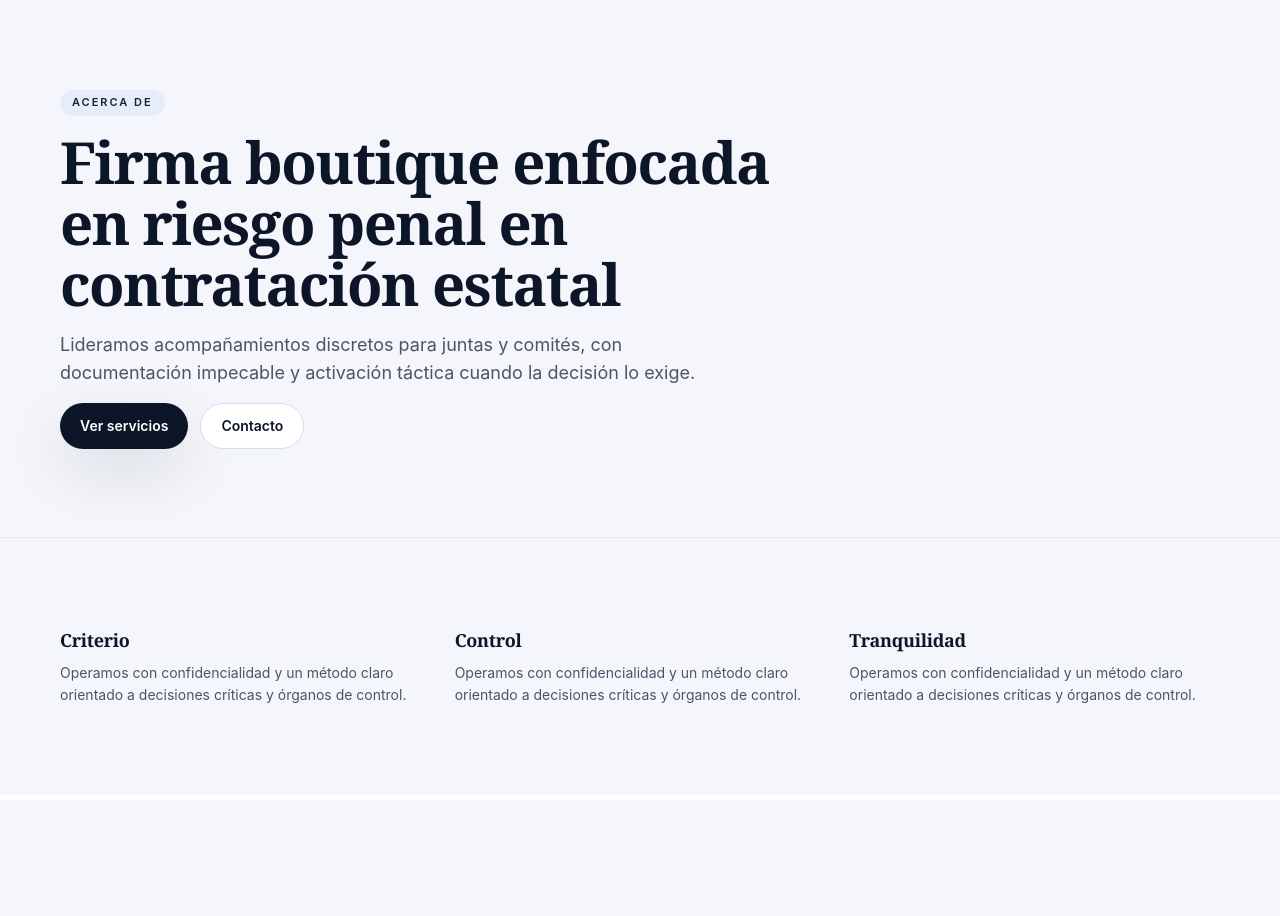
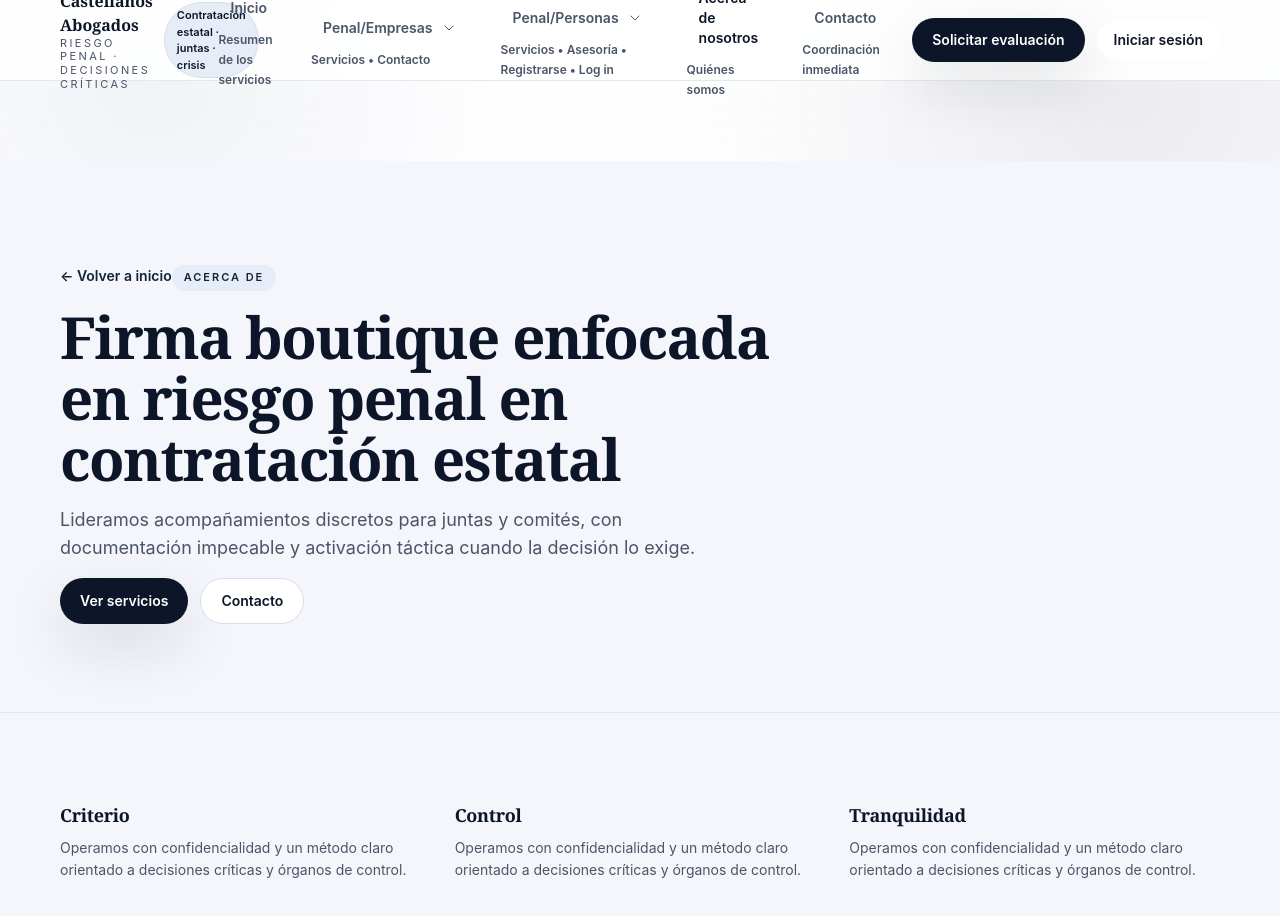
Before and after one commit to jjonnas1/castellanosabogados, a Next.js app: page /acerca-de in a window 1280 px wide. Shown: the top 916 px of the page. Before the commit the page ends 800 px from the top, so only its background shows below. Built offline with nearby package versions, Linux system fonts and the light colour scheme.

Commit message:
Ensure global header is persistent and aligned

```diff
--- a/app/acerca-de/page.tsx
+++ b/app/acerca-de/page.tsx
@@ -5,6 +5,12 @@ export default function AcercaDe() {
     <main className="bg-canvas text-ink">
       <section className="section-shell border-b border-border/70 bg-gradient-to-br from-ink/7 via-surface to-subtle/30">
         <div className="container space-y-4">
+          <Link
+            href="/"
+            className="inline-flex items-center gap-2 text-sm font-semibold text-accent-700 underline-offset-4 hover:underline"
+          >
+            ← Volver a inicio
+          </Link>
           <p className="pill w-fit">Acerca de</p>
           <h1 className="max-w-3xl">Firma boutique enfocada en riesgo penal en contratación estatal</h1>
           <p className="max-w-2xl text-lg text-muted">
--- a/app/components/SiteHeader.tsx
+++ b/app/components/SiteHeader.tsx
@@ -2,12 +2,13 @@
 
 import Link from "next/link";
 import { usePathname } from "next/navigation";
-import { useState } from "react";
+import { useEffect, useRef, useState } from "react";
 
 const navConfig = [
   {
     label: "Inicio",
     href: "/#resumen-servicios",
+    activePath: "/",
     description: "Resumen de los servicios",
     links: [{ label: "Resumen", href: "/#resumen-servicios" }],
   },
@@ -74,19 +75,54 @@ export default function SiteHeader() {
   const [mobileOpen, setMobileOpen] = useState(false);
   const [mobileDropdown, setMobileDropdown] = useState<Record<string, boolean>>({});
   const [desktopOpen, setDesktopOpen] = useState<string | null>(null);
+  const headerRef = useRef<HTMLElement | null>(null);
 
-  const isActive = (href?: string) => {
-    if (!href) return false;
-    if (href.startsWith("/#")) return pathname === "/";
-    return pathname === href || pathname.startsWith(`${href}/`);
+  const normalize = (href?: string) => href?.split("#")[0];
+
+  const isActive = (href?: string, activePath?: string) => {
+    const target = activePath ?? normalize(href);
+    if (!target) return false;
+    if (target === "/") return pathname === "/";
+    return pathname === target || pathname.startsWith(`${target}/`);
   };
 
+  useEffect(() => {
+    const handleClickOutside = (event: MouseEvent | TouchEvent) => {
+      if (headerRef.current && !headerRef.current.contains(event.target as Node)) {
+        setDesktopOpen(null);
+        setMobileOpen(false);
+      }
+    };
+
+    const handleEscape = (event: KeyboardEvent) => {
+      if (event.key === "Escape") {
+        setDesktopOpen(null);
+        setMobileOpen(false);
+      }
+    };
+
+    document.addEventListener("mousedown", handleClickOutside);
+    document.addEventListener("touchstart", handleClickOutside);
+    document.addEventListener("keydown", handleEscape);
+
+    return () => {
+      document.removeEventListener("mousedown", handleClickOutside);
+      document.removeEventListener("touchstart", handleClickOutside);
+      document.removeEventListener("keydown", handleEscape);
+    };
+  }, []);
+
   return (
-    <header className="sticky top-0 z-50 border-b border-border/70 bg-white/80 backdrop-blur">
-      <div className="container flex h-16 items-center justify-between gap-4 md:h-20">
-        <div className="flex items-center gap-3">
+    <header
+      ref={headerRef}
+      className="sticky top-0 z-50 border-b border-border/80 bg-white/85 backdrop-blur"
+      role="navigation"
+      aria-label="Navegación principal"
+    >
+      <div className="container flex h-16 items-center justify-between gap-6 md:h-20">
+        <div className="flex min-w-0 items-center gap-3">
           <div className="flex flex-col leading-tight">
-            <Link href="/" className="text-base font-heading font-semibold text-ink">
+            <Link href="/" className="text-base font-heading font-semibold text-ink" aria-label="Volver a inicio">
               Castellanos Abogados
             </Link>
             <span className="text-[11px] uppercase tracking-[0.22em] text-muted">
@@ -98,23 +134,21 @@ export default function SiteHeader() {
           </span>
         </div>
 
-        <nav className="hidden items-center gap-6 text-sm font-medium text-muted md:flex">
-          {navConfig.map((item) => (
-            <div
-              key={item.label}
-              className="group relative flex flex-col gap-1"
-              onMouseEnter={() => setDesktopOpen(item.label)}
-              onMouseLeave={() => setDesktopOpen(null)}
-              onFocus={() => setDesktopOpen(item.label)}
-              onBlur={() => setDesktopOpen(null)}
-            >
+        <nav className="hidden flex-1 items-center justify-center gap-8 text-sm font-semibold text-muted md:flex">
+          {navConfig.map((item) => {
+            const parentActive =
+              item.links?.some((link) => isActive(link.href)) || isActive(item.href, item.activePath);
+            return (
+              <div key={item.label} className="group relative flex flex-col items-start gap-1">
                 {item.links && item.links.length > 1 ? (
                   <button
                     className={`flex items-center gap-2 rounded-full px-3 py-2 transition hover:text-ink focus-visible:outline focus-visible:outline-2 focus-visible:outline-offset-2 focus-visible:outline-ink ${
-                    isActive(item.href) ? "text-ink" : "text-muted"
+                      parentActive ? "text-ink" : "text-muted"
                     }`}
                     aria-haspopup="true"
                     aria-expanded={desktopOpen === item.label}
+                    aria-controls={`menu-${item.label}`}
+                    onClick={() => setDesktopOpen((prev) => (prev === item.label ? null : item.label))}
                   >
                     {item.label}
                     <ChevronDownIcon />
@@ -123,18 +157,18 @@ export default function SiteHeader() {
                   <Link
                     href={item.href ?? item.links?.[0].href ?? "#"}
                     className={`flex items-center gap-2 rounded-full px-3 py-2 transition hover:text-ink focus-visible:outline focus-visible:outline-2 focus-visible:outline-offset-2 focus-visible:outline-ink ${
-                    isActive(item.href ?? item.links?.[0].href) ? "text-ink" : "text-muted"
+                      parentActive ? "text-ink" : "text-muted"
                     }`}
                   >
                     {item.label}
                   </Link>
                 )}
-
                 {item.links && item.links.length > 1 ? (
                   <div
-                  className={`absolute left-1/2 top-[calc(100%+12px)] w-64 -translate-x-1/2 rounded-2xl border border-border bg-white/95 p-3 shadow-soft backdrop-blur transition ${
-                    desktopOpen === item.label ? "visible opacity-100" : "invisible opacity-0"
-                  } group-hover:visible group-hover:opacity-100 group-focus-within:visible group-focus-within:opacity-100`}
+                    id={`menu-${item.label}`}
+                    className={`absolute left-0 top-full z-40 mt-3 min-w-[240px] rounded-2xl border border-border bg-white p-3 shadow-soft transition duration-150 ease-out ${
+                      desktopOpen === item.label ? "opacity-100" : "pointer-events-none opacity-0"
+                    }`}
                   >
                     <div className="space-y-1 text-sm text-ink">
                       {item.links.map((link) => (
@@ -154,15 +188,16 @@ export default function SiteHeader() {
                 ) : null}
                 <span className="text-[12px] text-muted">{item.description}</span>
               </div>
-          ))}
+            );
+          })}
         </nav>
 
-        <div className="flex items-center gap-3">
-          <Link href="/agenda" className="hidden btn-primary md:inline-flex">
+        <div className="flex shrink-0 items-center gap-3">
+          <Link href="/penal-personas/asesoria" className="hidden btn-primary md:inline-flex">
             Solicitar evaluación
           </Link>
           <Link
-            href="/cliente/acceso"
+            href="/login"
             className="btn-secondary border-transparent bg-white/70 px-4 py-2 text-sm font-semibold hover:border-accent-700"
           >
             Iniciar sesión
@@ -170,6 +205,7 @@ export default function SiteHeader() {
           <button
             className="inline-flex items-center justify-center rounded-full border border-border bg-white/70 p-2 text-ink md:hidden"
             aria-label="Abrir menú"
+            aria-expanded={mobileOpen}
             onClick={() => setMobileOpen((prev) => !prev)}
           >
             {mobileOpen ? <CloseIcon /> : <MenuIcon />}
@@ -205,7 +241,9 @@ export default function SiteHeader() {
                     <Link
                       href={item.href ?? item.links?.[0].href ?? "#"}
                       className={`block rounded-lg px-2 py-2 text-base font-semibold ${
-                        isActive(item.href ?? item.links?.[0].href) ? "text-ink" : "text-muted"
+                        isActive(item.href ?? item.links?.[0].href, item.activePath)
+                          ? "text-ink"
+                          : "text-muted"
                       }`}
                       onClick={() => setMobileOpen(false)}
                     >
@@ -239,11 +277,15 @@ export default function SiteHeader() {
               );
             })}
             <div className="flex flex-col gap-2 py-3">
-              <Link href="/agenda" className="btn-primary w-full justify-center" onClick={() => setMobileOpen(false)}>
+              <Link
+                href="/penal-personas/asesoria"
+                className="btn-primary w-full justify-center"
+                onClick={() => setMobileOpen(false)}
+              >
                 Solicitar evaluación
               </Link>
               <Link
-                href="/cliente/acceso"
+                href="/login"
                 className="btn-secondary w-full justify-center border-transparent bg-white text-ink"
                 onClick={() => setMobileOpen(false)}
               >
--- a/app/layout.tsx
+++ b/app/layout.tsx
@@ -1,5 +1,6 @@
 import "./globals.css";
 import type { Metadata } from "next";
+import SiteHeader from "./components/SiteHeader";
 
 export const metadata: Metadata = {
   title: "Castellanos Abogados",
@@ -15,7 +16,8 @@ export default function RootLayout({
   return (
     <html lang="es" className="theme-a">
       <body className="min-h-screen bg-canvas text-ink antialiased">
-        {children}
+        <SiteHeader />
+        <main className="pt-16 md:pt-20">{children}</main>
       </body>
     </html>
   );
--- a/app/page.tsx
+++ b/app/page.tsx
@@ -1,5 +1,4 @@
 import Link from "next/link";
-import SiteHeader from "./components/SiteHeader";
 import { enrichService, fetchServiceAreas } from "@/lib/serviceAreas";
 
 const heroBackdrop =
@@ -17,8 +16,6 @@ export default async function Home() {
 
   return (
     <main className="bg-canvas text-ink">
-      <SiteHeader />
-
       <section
         id="resumen-servicios"
         className="relative overflow-hidden border-b border-border/70 text-white"
--- a/app/penal-empresas/servicios/page.tsx
+++ b/app/penal-empresas/servicios/page.tsx
@@ -5,6 +5,12 @@ export default function PenalEmpresasServicios() {
     <main className="bg-canvas text-ink">
       <section className="section-shell border-b border-border/70 bg-gradient-to-br from-ink/5 via-surface to-subtle/40">
         <div className="container space-y-4">
+          <Link
+            href="/"
+            className="inline-flex items-center gap-2 text-sm font-semibold text-accent-700 underline-offset-4 hover:underline"
+          >
+            ← Volver a inicio
+          </Link>
           <p className="pill w-fit">Penal / Empresas</p>
           <h1 className="max-w-3xl">Servicios ejecutivos para juntas y contratación estatal</h1>
           <p className="max-w-2xl text-lg text-muted">
--- a/app/penal-personas/asesoria/page.tsx
+++ b/app/penal-personas/asesoria/page.tsx
@@ -5,6 +5,12 @@ export default function PenalPersonasAsesoria() {
     <main className="bg-canvas text-ink">
       <section className="section-shell border-b border-border/70 bg-gradient-to-r from-ink/8 via-surface to-subtle/30">
         <div className="container space-y-4">
+          <Link
+            href="/"
+            className="inline-flex items-center gap-2 text-sm font-semibold text-accent-700 underline-offset-4 hover:underline"
+          >
+            ← Volver a inicio
+          </Link>
           <p className="pill w-fit">Asesoría</p>
           <h1 className="max-w-3xl">Sesión ejecutiva para personas con exposición penal</h1>
           <p className="max-w-2xl text-lg text-muted">
--- a/app/penal-personas/servicios/page.tsx
+++ b/app/penal-personas/servicios/page.tsx
@@ -5,6 +5,12 @@ export default function PenalPersonasServicios() {
     <main className="bg-canvas text-ink">
       <section className="section-shell border-b border-border/70 bg-gradient-to-br from-ink/6 via-surface to-subtle/30">
         <div className="container space-y-4">
+          <Link
+            href="/"
+            className="inline-flex items-center gap-2 text-sm font-semibold text-accent-700 underline-offset-4 hover:underline"
+          >
+            ← Volver a inicio
+          </Link>
           <p className="pill w-fit">Penal / Personas</p>
           <h1 className="max-w-3xl">Intervención penal personalizada para directivos y apoderados</h1>
           <p className="max-w-2xl text-lg text-muted">
--- a/app/registro/page.tsx
+++ b/app/registro/page.tsx
@@ -5,6 +5,12 @@ export default function Registro() {
     <main className="bg-canvas text-ink">
       <section className="section-shell border-b border-border/70 bg-gradient-to-br from-ink/6 via-surface to-subtle/30">
         <div className="container space-y-4">
+          <Link
+            href="/"
+            className="inline-flex items-center gap-2 text-sm font-semibold text-accent-700 underline-offset-4 hover:underline"
+          >
+            ← Volver a inicio
+          </Link>
           <p className="pill w-fit">Registro</p>
           <h1 className="max-w-3xl">Crear acceso para coordinación penal</h1>
           <p className="max-w-2xl text-lg text-muted">
```
Lines whose indentation alone changed are shown as unchanged.
